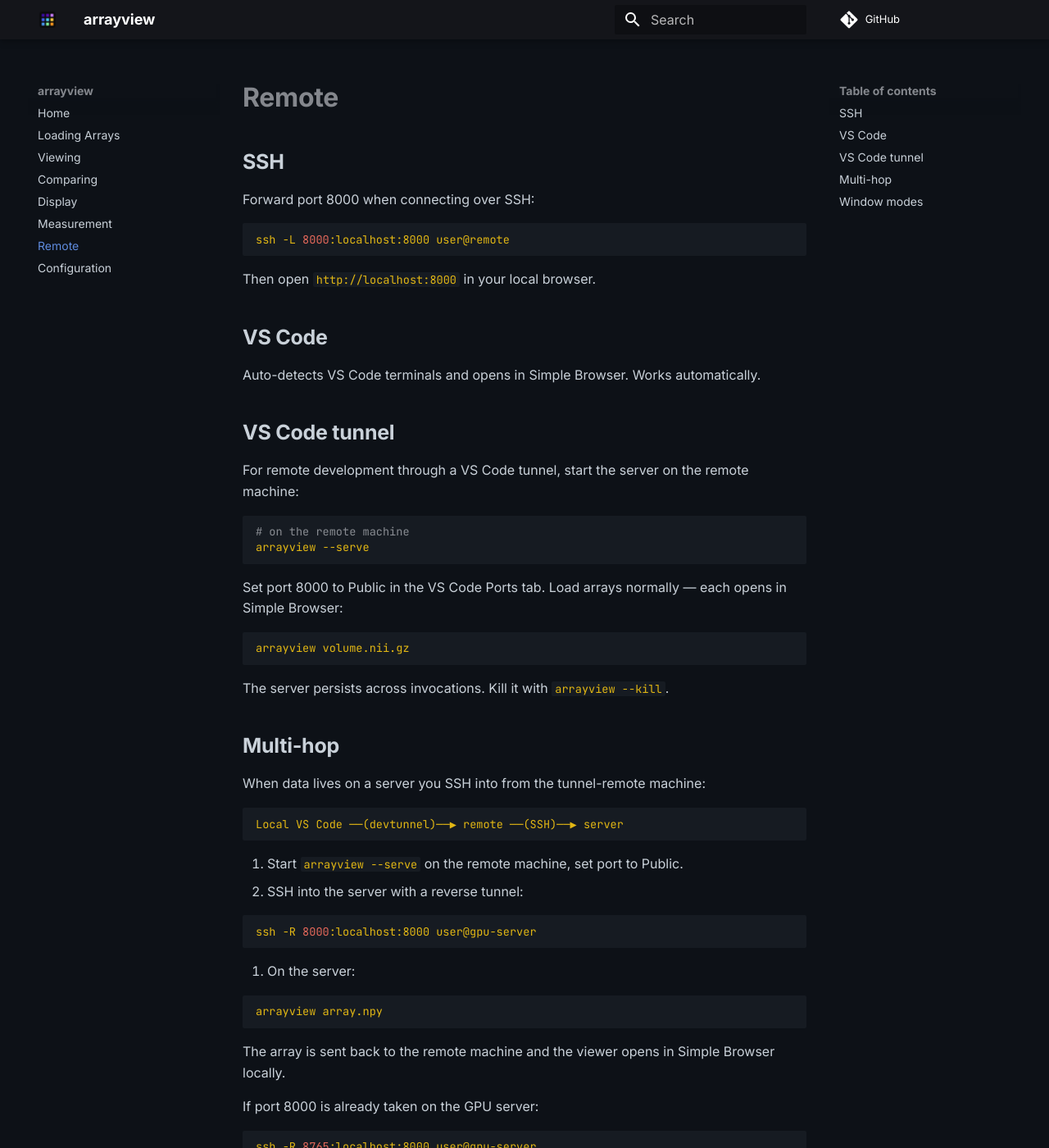
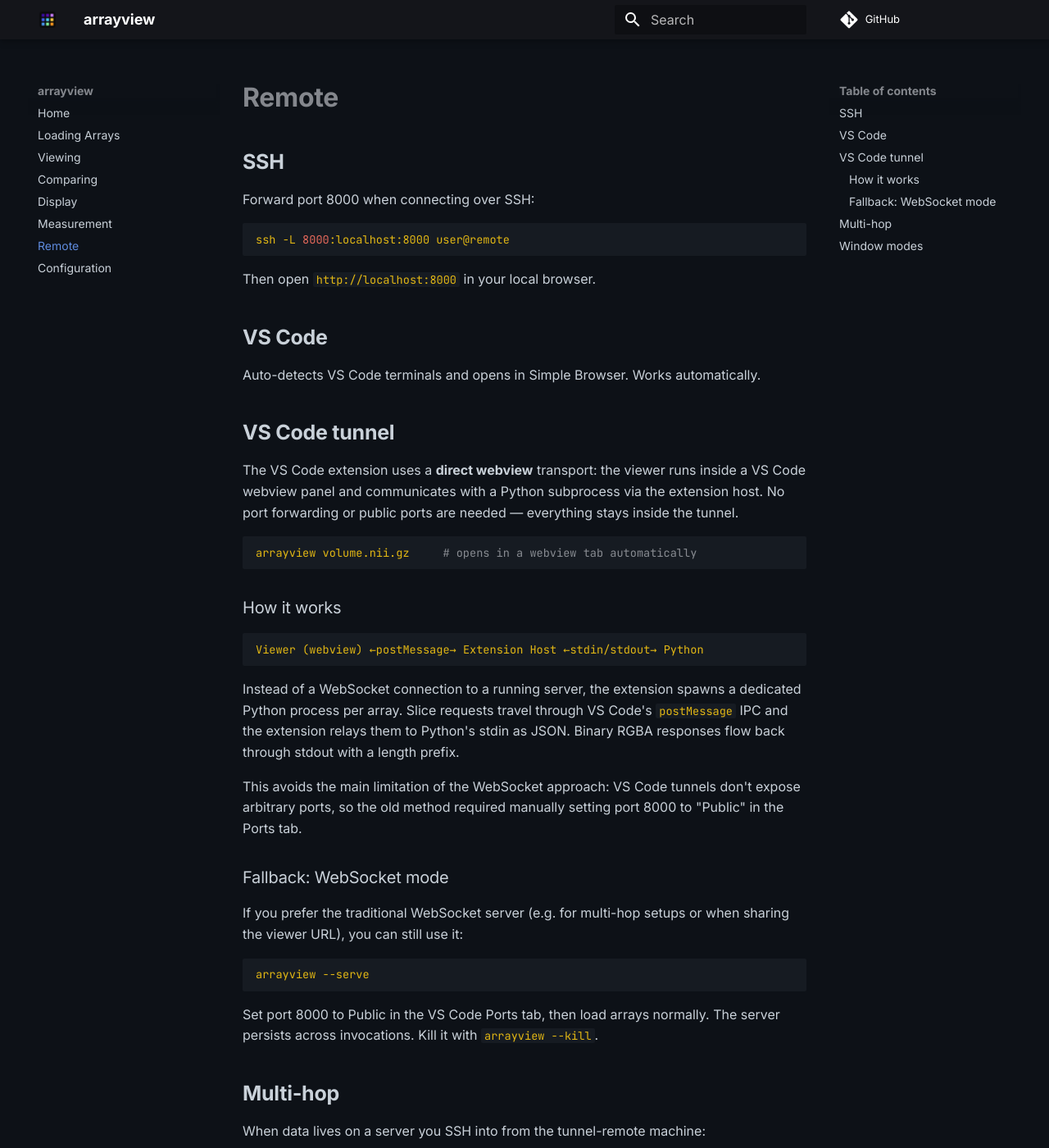
Before and after one commit to oscarvanderheide/arrayview, an MkDocs documentation site: the page built from docs/remote.md, in a window 1280 px wide and 1400 px high. Shown: the whole window at 82% size. Built offline with MkDocs 1.6.1 and Material for MkDocs 9.7.7, drawn with Linux system fonts in a browser that asks for light colours; comment, search, counter and statistics services are not loaded.

Commit message:
docs: update remote.md with webview transport explanation, remove debug logging
- Document the direct webview transport architecture in docs/remote.md,
  explaining why it exists (tunnels don't expose ports) and how it works
- Keep WebSocket mode documented as a fallback option
- Remove per-request SLICE trace logging from extension.js (keep warnings)

Co-Authored-By: Claude Opus 4.6 (1M context) <noreply@anthropic.com>

````diff
--- a/docs/remote.md
+++ b/docs/remote.md
@@ -16,19 +16,40 @@ Auto-detects VS Code terminals and opens in Simple Browser. Works automatically.
 
 ## VS Code tunnel
 
-For remote development through a VS Code tunnel, start the server on the remote machine:
+The VS Code extension uses a **direct webview** transport: the viewer runs
+inside a VS Code webview panel and communicates with a Python subprocess via
+the extension host.  No port forwarding or public ports are needed — everything
+stays inside the tunnel.
 
 ```bash
-# on the remote machine
+arrayview volume.nii.gz     # opens in a webview tab automatically
+```
+
+### How it works
+
+```
+Viewer (webview) ←postMessage→ Extension Host ←stdin/stdout→ Python
+```
+
+Instead of a WebSocket connection to a running server, the extension spawns a
+dedicated Python process per array.  Slice requests travel through VS Code's
+`postMessage` IPC and the extension relays them to Python's stdin as JSON.
+Binary RGBA responses flow back through stdout with a length prefix.
+
+This avoids the main limitation of the WebSocket approach: VS Code tunnels
+don't expose arbitrary ports, so the old method required manually setting
+port 8000 to "Public" in the Ports tab.
+
+### Fallback: WebSocket mode
+
+If you prefer the traditional WebSocket server (e.g. for multi-hop setups or
+when sharing the viewer URL), you can still use it:
+
+```bash
 arrayview --serve
 ```
 
-Set port 8000 to Public in the VS Code Ports tab. Load arrays normally — each opens in Simple Browser:
-
-```bash
-arrayview volume.nii.gz
-```
-
+Set port 8000 to Public in the VS Code Ports tab, then load arrays normally.
 The server persists across invocations. Kill it with `arrayview --kill`.
 
 ## Multi-hop
````
Also changed, not shown: 1 other file.
